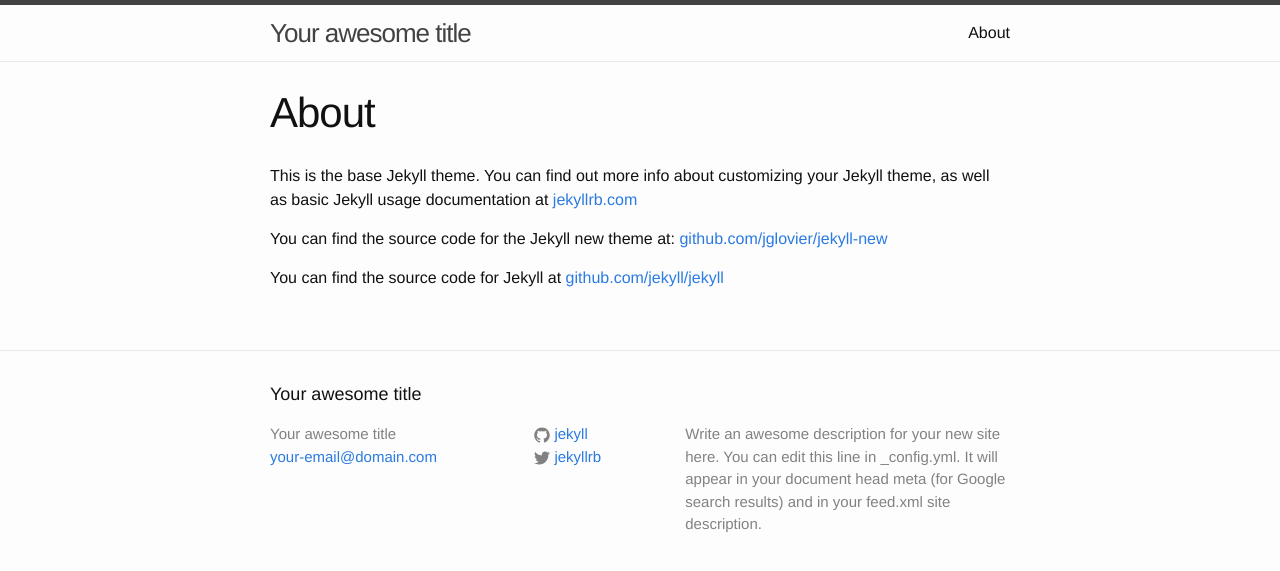
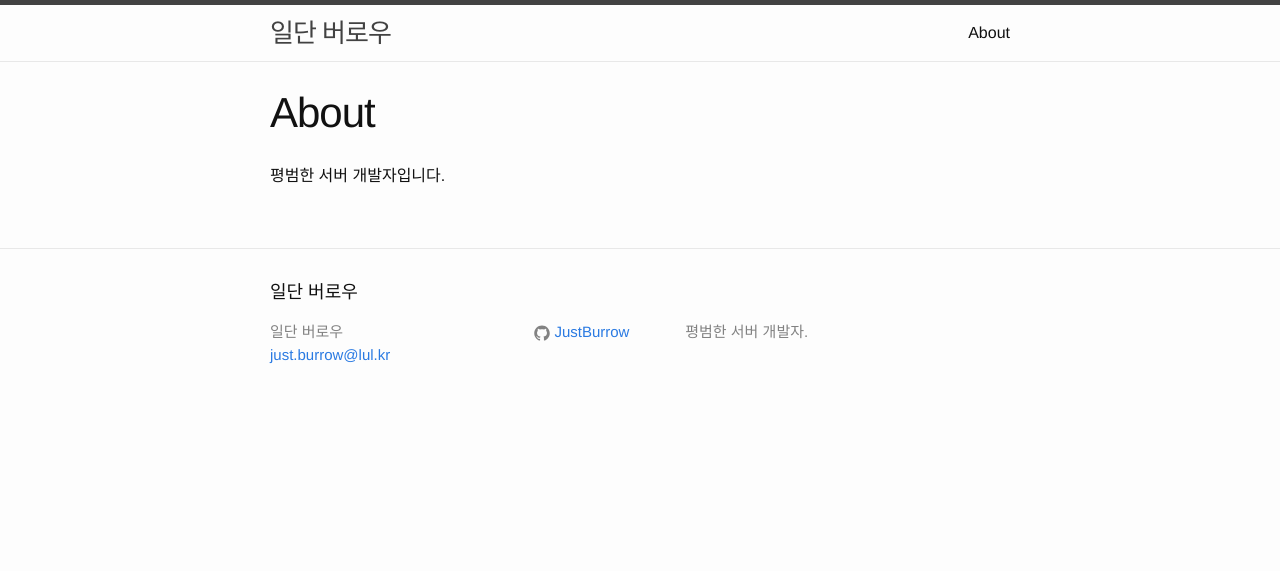
Before and after one commit to JustBurrow/JustBurrow.github.io, a Jekyll site: the page built from about.md, in a window 1280 px wide. Shown: the top 571 px of the page. Built offline with Jekyll 4.4.1, drawn with Linux system fonts in a browser that asks for light colours.

```diff
--- a/_config.yml
+++ b/_config.yml
@@ -1,14 +1,12 @@
 # Site settings
-title: Your awesome title
-email: your-email@domain.com
-description: > # this means to ignore newlines until "baseurl:"
-  Write an awesome description for your new site here. You can edit this
-  line in _config.yml. It will appear in your document head meta (for
-  Google search results) and in your feed.xml site description.
+title: 일단 버로우
+email: just.burrow@lul.kr
+description: 평범한 서버 개발자.
 baseurl: "" # the subpath of your site, e.g. /blog/
-url: "http://yourdomain.com" # the base hostname & protocol for your site
-twitter_username: jekyllrb
-github_username:  jekyll
+url: "http://lul.kr" # the base hostname & protocol for your site
+github_username: JustBurrow
 
 # Build settings
 markdown: kramdown
+kramdown:
+  input: GFM
--- a/about.md
+++ b/about.md
@@ -4,8 +4,4 @@
 permalink: /about/
 ---
 
-This is the base Jekyll theme. You can find out more info about customizing your Jekyll theme, as well as basic Jekyll usage documentation at [jekyllrb.com](http://jekyllrb.com/)
-
-You can find the source code for the Jekyll new theme at: [github.com/jglovier/jekyll-new](https://github.com/jglovier/jekyll-new)
-
-You can find the source code for Jekyll at [github.com/jekyll/jekyll](https://github.com/jekyll/jekyll)
+평범한 서버 개발자입니다.
```
Also changed, not shown: _posts/2015-10-25-macosx-yosemite-install-jekyll.markdown (added, +85 -0 lines), _posts/2015-10-25-welcome-to-jekyll.markdown (deleted, +0 -25 lines), 1 other file.
